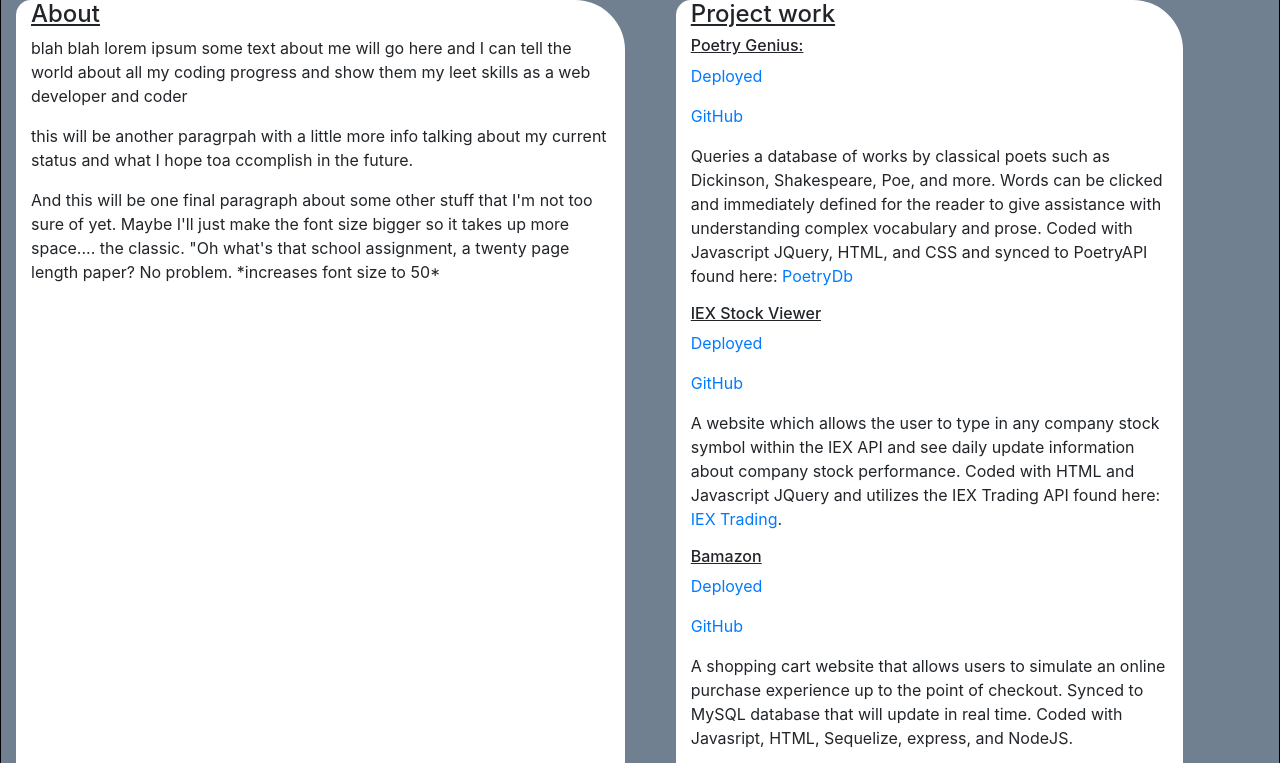
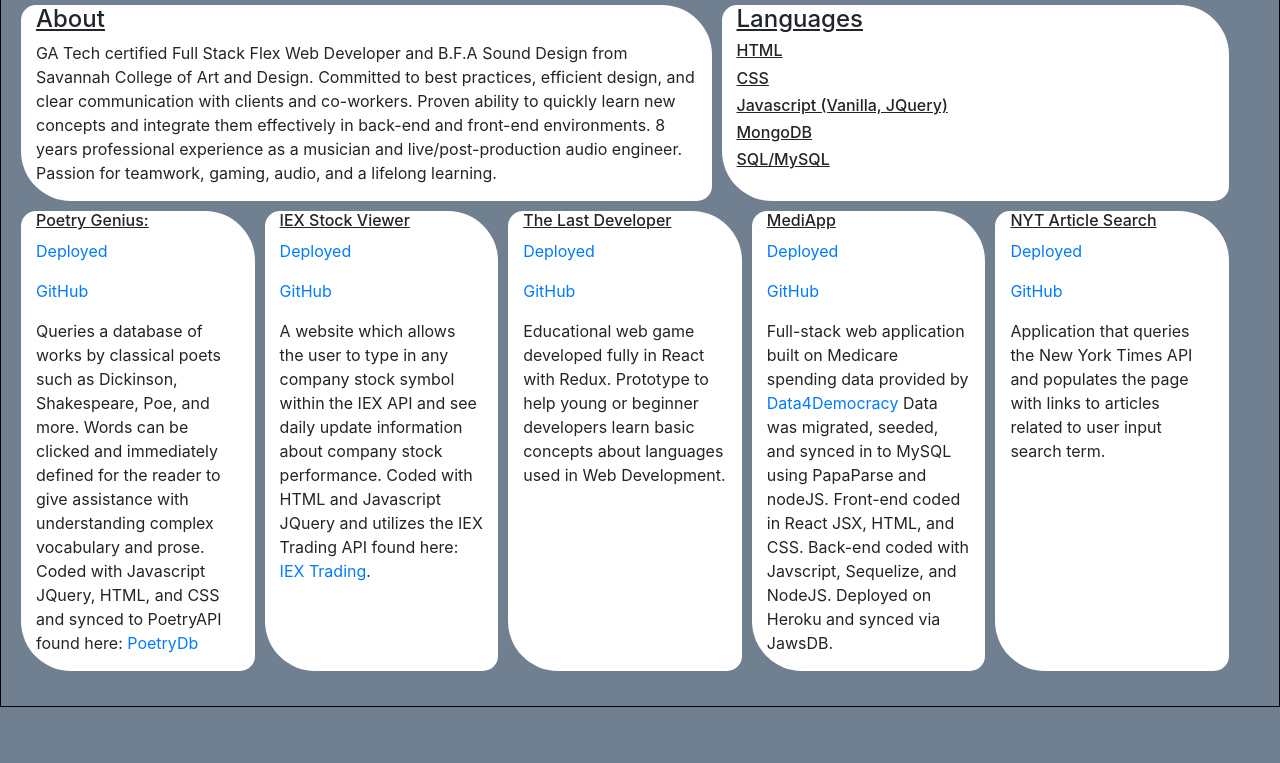
Before and after one commit to Chaiku/updatedPortfolio, a plain HTML site: page index.html in a window 1280 px wide. Shown: the part 246-1009 px from the top of the page. After the commit the page ends 953 px from the top, so only its background shows below. Drawn offline with nearby package versions, Linux system fonts and the light colour scheme.

Commit message:
link changes

```diff
--- a/index.html
+++ b/index.html
@@ -17,21 +17,28 @@
 <body>
     <div class="container-fluid wrapper">
         <div class="row container-fluid banner">
-                <h1 class="header">/-\ [) /-\ /\/\</h1>
-                <p class="bannerP"><a href="https://www.linkedin.com/in/adam-garner-89113bb7/">LinkedIn</a> || <a href="https://github.com/Chaiku?tab=repositories">GitHub</a></p>
+                <h1 class="header">Adam Garner</h1>
+                <p class="bannerP"><a href="https://www.linkedin.com/in/adam-garner-89113bb7/">LinkedIn</a> || <a href="https://github.com/Chaiku?tab=repositories">GitHub</a> || Contact</p>
         </div>
 
         <div class="row container-fluid profBody">
-            <div class="col-md-6 about">
+            <div class="col align-self-start about">
                 <h4><u>About</u></h4>
-                <p>blah blah lorem ipsum some text about me will go here and I can tell the world about all my coding progress and show them my leet skills as a web developer and coder</p>
-                <p> this will be another paragrpah with a little more info talking about my current status and what I hope toa ccomplish in the future.</p>
-                <p>And this will be one final paragraph about some other stuff that I'm not too sure of yet. Maybe I'll just make the font size bigger so it takes up more space.... the classic. "Oh what's that school assignment, a twenty page length paper? No problem. *increases font size to 50*</p>
+                <p>GA Tech certified Full Stack Flex Web Developer and B.F.A Sound Design from Savannah College of Art and Design. Committed to best practices, efficient design, and clear communication with clients and co-workers. Proven ability to quickly learn new concepts and integrate them effectively in back-end and front-end environments. 8 years professional experience as a musician and live/post-production audio engineer. Passion for teamwork, gaming, audio, and a lifelong learning.</p>
             </div>
-            <div class="col-md-5 projects">
-                <h4><u> Project work</u></h4>
-                <ul>
-                    <li class="topRow">
+
+            <div class="col-md-5 languages">
+                <h4><u>Languages</u></h4>
+                        <h6>HTML</h6>
+                        <h6>CSS</h6>
+                        <h6>Javascript (Vanilla, JQuery)</h6>
+                        <h6>MongoDB</h6>
+                        <h6>SQL/MySQL</h6>
+            </div>
+        </div>
+
+        <div class="row container-fluid">
+            <div class="col topRow">
                         <h6>Poetry Genius: </h6>
                         <p><a href="https://chaiku.github.io/PoetryGenius/">Deployed</a></p>
                         <p><a href="https://github.com/Chaiku/PoetryGenius">GitHub</a></p>
@@ -39,8 +46,8 @@
                             Words can be clicked and immediately defined for the reader to give assistance with understanding
                             complex vocabulary and prose. Coded with Javascript JQuery, HTML, and CSS and synced to PoetryAPI found here: <a href="http://poetrydb.org/index.html">PoetryDb</a>
                         </p>
-                    </li>
-                    <li class="topRow">
+            </div>
+            <div class="col topRow">
                         <h6>IEX Stock Viewer</h6>
                         <p><a href="https://chaiku.github.io/Stock-IEX-/">Deployed</a></p>
                         <p><a href="https://github.com/Chaiku/Stock-IEX-">GitHub</a></p>
@@ -48,39 +55,30 @@
                             information about company stock performance. Coded with HTML and Javascript JQuery and utilizes the IEX Trading API found here:
                             <a href="https://iextrading.com/apps/stocks/" >IEX Trading</a>.
                         </p>
-                    </li>
-                    <li class="topRow">
-                        <h6>Bamazon</h6>
-                        <p><a href="https://vast-oasis-21346.herokuapp.com/">Deployed</a></p>
-                        <p><a href="https://github.com/Chaiku/Bamazon">GitHub</a></p>
-                        <p>A shopping cart website that allows users to simulate an online purchase experience up to the point of
-                            checkout. Synced to MySQL database that will update in real time. Coded with Javasript, HTML, Sequelize, express, and NodeJS.
+            </div>
+            <div class="col topRow">
+                        <h6>The Last Developer</h6>
+                        <p><a href="http://thelastdeveloper.herokuapp.com/">Deployed</a></p>
+                        <p><a href="https://github.com/Chaiku/theLastDeveloper">GitHub</a></p>
+                        <p>Educational web game developed fully in React with Redux. Prototype to help young or beginner developers learn basic concepts about languages used in Web Development.
                         </p>
-                    </li>
-                </ul>
-
-                <ul>
-                    <li class="botRow">
+            </div>
+            <div class="col topRow">
                         <h6>MediApp</h6>
                         <p><a href="https://radiant-mesa-18793.herokuapp.com/">Deployed</a></p>
                         <p><a href="https://github.com/Chaiku/MediApp">GitHub</a></p>
                         <p>Full-stack web application built on Medicare spending data provided by <a href="https://data.world/data4democracy/drug-spending/workspace/file?filename=spending-2011.csv">Data4Democracy</a>
                         Data was migrated, seeded, and synced in to MySQL using PapaParse and nodeJS. Front-end coded in React JSX, HTML, and CSS. Back-end coded
                         with Javscript, Sequelize, and NodeJS. Deployed on Heroku and synced via JawsDB.</p>
-                    </li>
-                    <li class="botRow">
-                        <h6>Kudos</h6>
-                        <p><a href="https://calm-oasis-31775.herokuapp.com/">Deployed</a></p>
-                        <p><a href="https://github.com/Chaiku/Mongo-Improvements">GitHub</a></p>
-                        <p>Full-stack application that allows users to leave positive comments or notes for other users in the database. Synced to
-                            a mongoDB database and deployed via Heroku and MLab.
+            </div>
+            <div class="col topRow">
+                        <h6>NYT Article Search</h6>
+                        <p><a href="https://chaiku.github.io/NYTimee-App/">Deployed</a></p>
+                        <p><a href="https://github.com/Chaiku/NYTimee-App">GitHub</a></p>
+                        <p>Application that queries the New York Times API and populates the page with links to articles related to user input search term.
                         </p>
-                    </li>
-                </ul>
             </div>
         </div>
-
-
     </div>
 </body>
 </html>
--- a/style.css
+++ b/style.css
@@ -42,11 +42,14 @@ background-color: white;
 border-radius: 15px 50px;
 }
 
-.about {
+.about, .languages, .topRow {
 background-color: white;
 border-radius: 15px 50px;
+margin: 5px;
 
 }
+
+
 
 .projects {
     margin: 0 auto;
```
